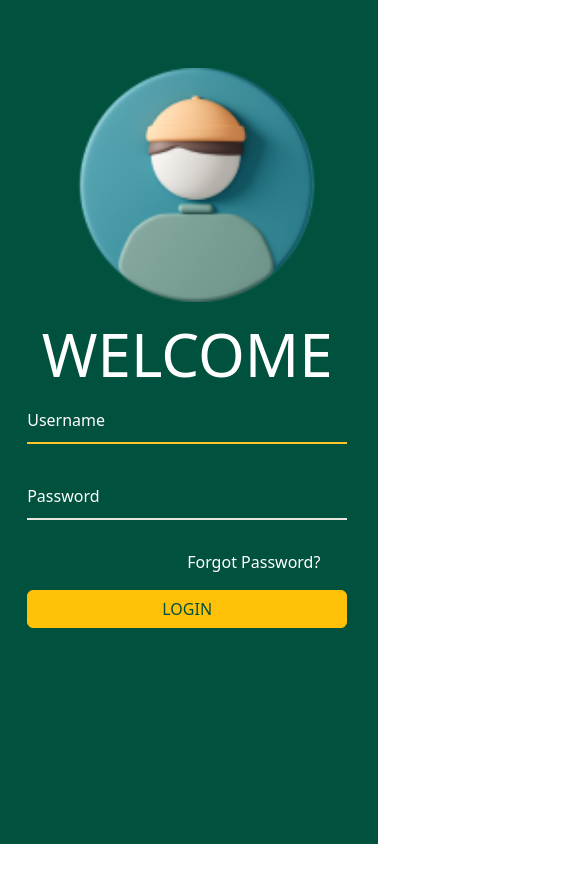
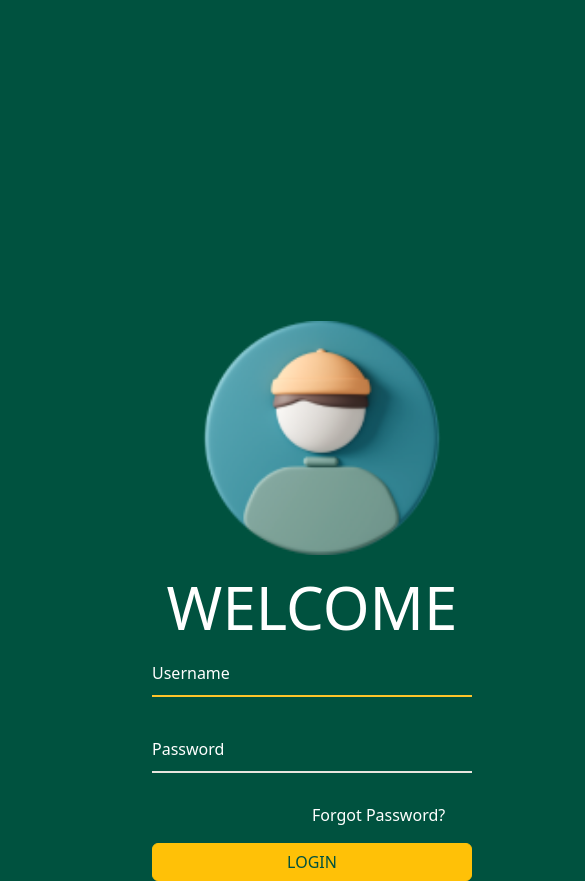
Before and after one commit to jithu291/Responsive_Login, a plain HTML site: page index.html in a window 390 px wide. Shown: the top 881 px of the page, 585 px wide, since content can reach past the window. Before the commit the page ends 844 px from the top, so only its background shows below. Drawn offline with nearby package versions, Linux system fonts and the light colour scheme; a web font is replaced by a local one.

Commit message:
third commit

```diff
--- a/index.html
+++ b/index.html
@@ -13,7 +13,7 @@
         <link href="https://fonts.googleapis.com/css2?family=Jaini+Purva&family=Special+Elite&display=swap" rel="stylesheet">
 </head>
 
-<body>
+<body style="background-color:#00523F ;">
     <div class="main row">
         <div class="col-lg-6 column1">
             <div class="login-box ">
--- a/style.css
+++ b/style.css
@@ -1,3 +1,4 @@
+
 .main {
     width: 100%;
     height: 100vh;
@@ -24,10 +25,7 @@
     height: 450px;
     padding: 40px;
     transform: translate(-50%, -50%);
-    /* background: rgba(24, 20, 20, 0.987); */
-    /* box-sizing: border-box;
-    box-shadow: 0 15px 25px rgba(0,0,0,.6);
-    border-radius: 10px; */
+
 }
 
 .login-box .user-box1 {
@@ -194,15 +192,15 @@
 
 }
 
-@media screen and (max-width:400px) {
+@media screen and (max-width:450px) {
     .head-1 {
         font-size: 60px;
     }
 
     .login-box {
         position: absolute;
-        top: 30%;
-        left: 48%;
+        top: 60%;
+        left: 80%;
     }
 
     .image-section {
```
